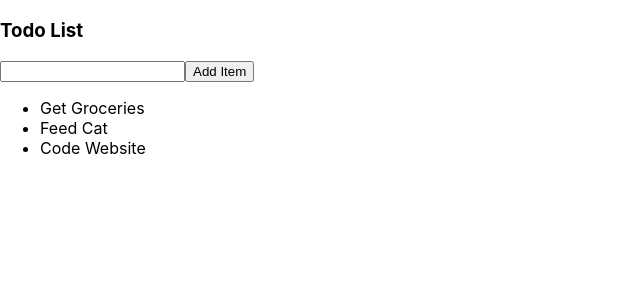
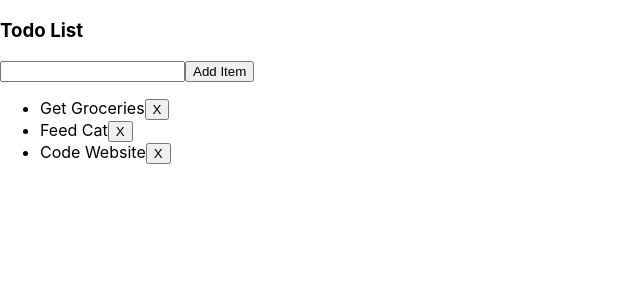
Before and after one commit to hentschellj/todo-list, a React (Create React App) app: page / in a window 1280 px wide. Shown: the top 300 px of the page, without its empty margins (0-640 px from the left). Built offline with nearby package versions, Linux system fonts and the light colour scheme.

Commit message:
Added delete functionality

```diff
--- a/src/components/Todo.js
+++ b/src/components/Todo.js
@@ -7,7 +7,10 @@ export default class Todo extends React.Component {
 
   render() {
     return (
-      <li>{this.props.item}</li>
+      <li>
+        {this.props.item}
+        <button onClick={() => {this.props.onDelete(this.props.todoId)}}>X</button>
+      </li>
     )
   }
 }
--- a/src/components/TodoApp.js
+++ b/src/components/TodoApp.js
@@ -13,11 +13,21 @@ export default class TodoApp extends React.Component {
       ]
     }
     this.addItem = this.addItem.bind(this)
+    this.deleteItem = this.deleteItem.bind(this)
   }
 
   addItem(item) {
     let newList = this.state.list
     newList.push(item)
+    this.setState({
+      list: newList
+    })
+  }
+
+  deleteItem(index) {
+    let newList = this.state.list
+    newList.splice(index, 1)
+
     this.setState({
       list: newList
     })
@@ -30,7 +40,7 @@ export default class TodoApp extends React.Component {
         <NewItem addItem={this.addItem} />
         <ul>
           {this.state.list.map((item, index) => {
-            return <Todo key={index} item={item} />
+            return <Todo todoId={index} onDelete={this.deleteItem} key={index} item={item} />
           })}
         </ul>
       </div>
```
